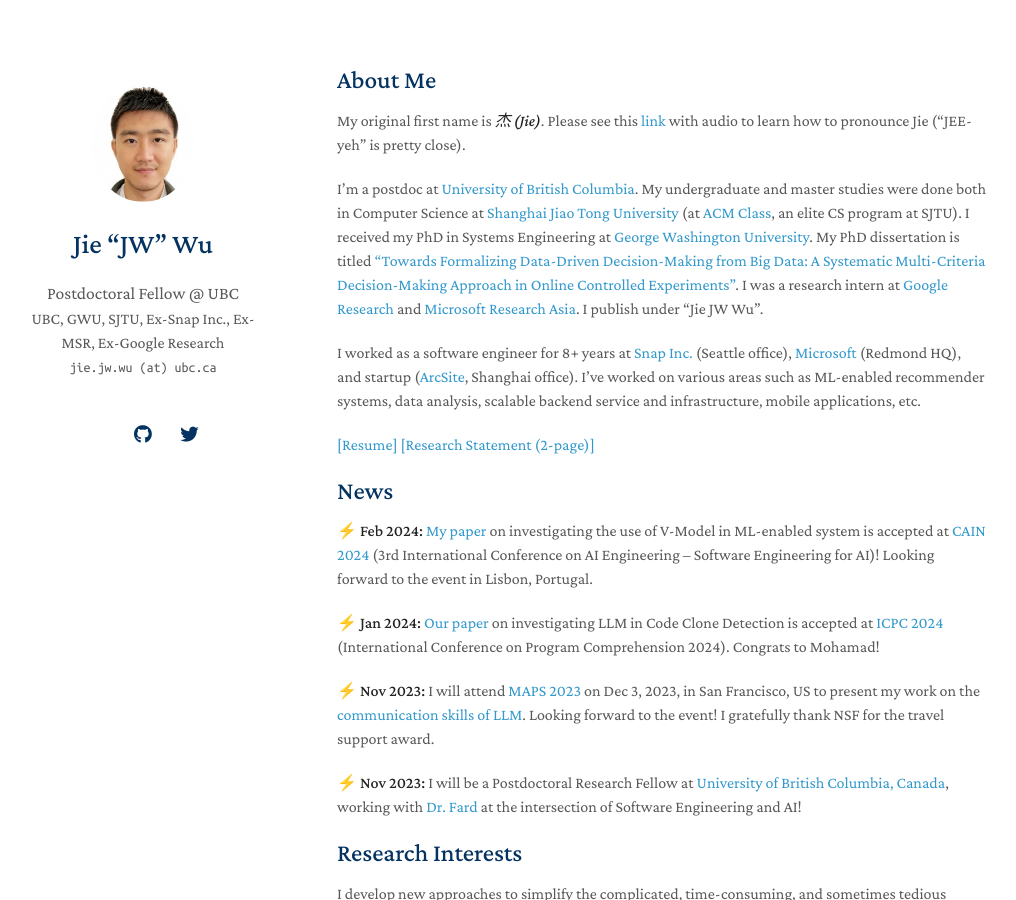
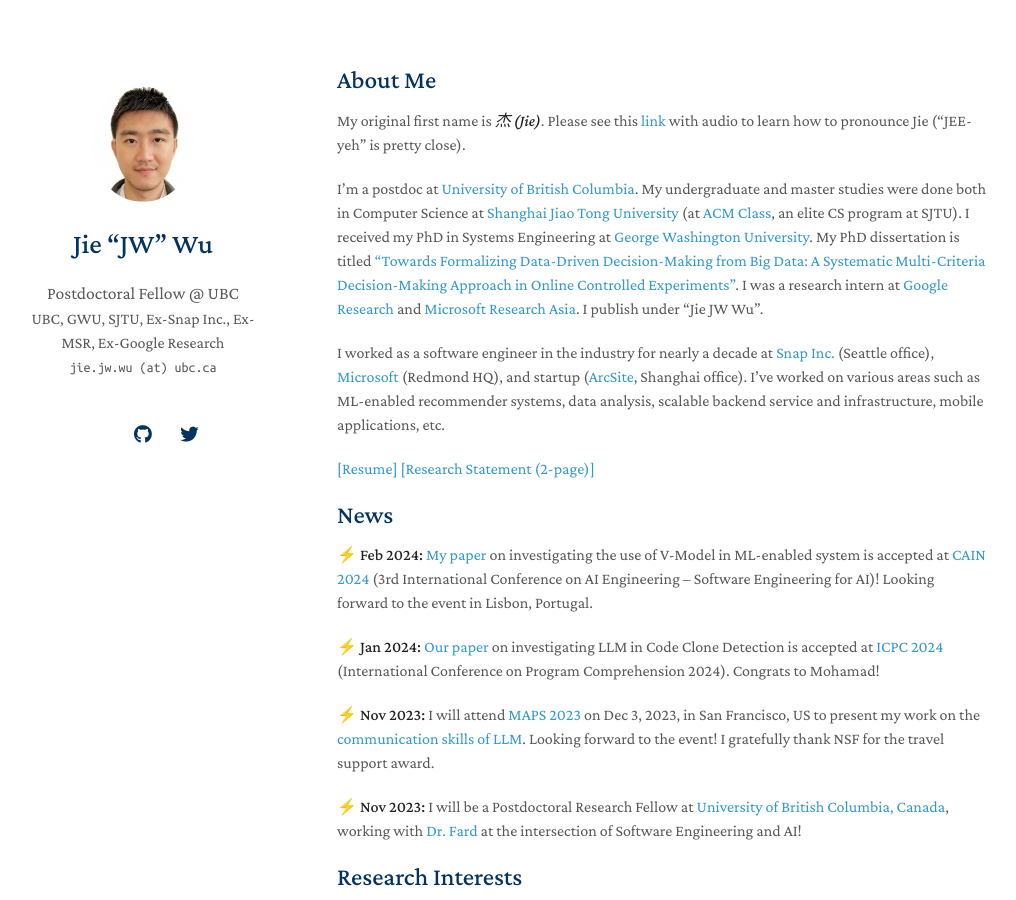
Before and after one commit to yaoyao-liu/minimal-light, a Jekyll site: the page built from index.md, in a window 1280 px wide and 900 px high. Shown: the whole window, without its empty margins (133-1149 px from the left). Built offline with Jekyll 4.4.1, drawn with Linux system fonts in a browser that asks for light colours; nearby versions of some CDN libraries; a style sheet for code colours, icons or effects is not loaded; our own code applies the rules of GitHub Pages for plain Markdown files.

Commit message:
Update index.md

```diff
--- a/index.md
+++ b/index.md
@@ -7,7 +7,7 @@ My original first name is _**杰 (Jie)**_. Please see this [link](https://en.wik
 
 I'm a postdoc at [University of British Columbia](https://www.ubc.ca/). My undergraduate and master studies were done both in Computer Science at [Shanghai Jiao Tong University](https://www.cs.sjtu.edu.cn/en/)  (at [ACM Class](https://acm.sjtu.edu.cn/home), an elite CS program at SJTU). I received my PhD in Systems Engineering at [George Washington University](https://www.seas.gwu.edu/). My PhD dissertation is titled ["Towards Formalizing Data-Driven Decision-Making from Big Data: A Systematic Multi-Criteria Decision-Making Approach in Online Controlled Experiments"](https://www.proquest.com/docview/2784774986?pq-origsite=gscholar&fromopenview=true). I was a research intern at [Google Research](https://research.google/) and [Microsoft Research Asia](https://www.microsoft.com/en-us/research/lab/microsoft-research-asia/). I publish under "Jie JW Wu".
 
-I worked as a software engineer for 8+ years at [Snap Inc.](https://snap.com/en-US) (Seattle office), [Microsoft](https://www.microsoft.com/en-us/) (Redmond HQ), and startup ([ArcSite](https://www.arcsite.com/), Shanghai office). I've worked on various areas such as ML-enabled recommender systems, data analysis, scalable backend service and infrastructure, mobile applications, etc.
+I worked as a software engineer in the industry for nearly a decade at [Snap Inc.](https://snap.com/en-US) (Seattle office), [Microsoft](https://www.microsoft.com/en-us/) (Redmond HQ), and startup ([ArcSite](https://www.arcsite.com/), Shanghai office). I've worked on various areas such as ML-enabled recommender systems, data analysis, scalable backend service and infrastructure, mobile applications, etc.
 
 [[Resume]](https://jie-jw-wu.github.io/assets/ResumeJW.pdf)  [[Research Statement (2-page)]](https://jie-jw-wu.github.io/assets/research-statement-jw.pdf)
 ## News
```
